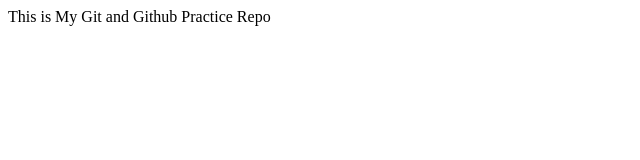
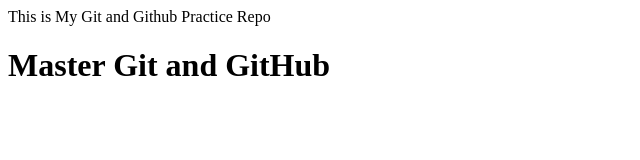
Before and after one commit to Miteshvaid/Git-Repo, a plain HTML site: page index.html in a window 1280 px wide. Shown: the whole page, without its empty margins (0-640 px from the left). Drawn offline with Linux system fonts and the light colour scheme.

Commit message:
Master Git and GitHub

```diff
--- a/index.html
+++ b/index.html
@@ -7,5 +7,6 @@
   </head>
   <body>
     This is My Git and Github Practice Repo
+    <h1>Master Git and GitHub</h1>
   </body>
 </html>
```
